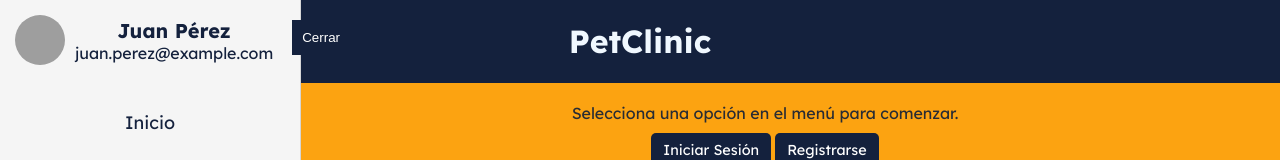
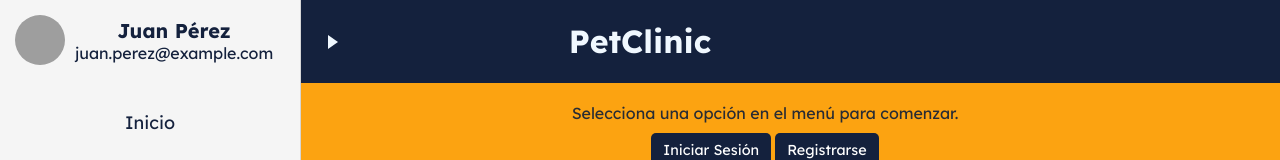
Before and after one commit to Aper-ux/VeterinariaWeb-Front, a React (Create React App) app: page / in a window 1280 px wide. Shown: the top 160 px of the page. Built offline with nearby package versions, Linux system fonts and the light colour scheme; grey boxes are pictures that could not be loaded.

Commit message:
Menu actualizado

```diff
--- a/src/components/Sidebar.js
+++ b/src/components/Sidebar.js
@@ -14,7 +14,17 @@ const Sidebar = () => {
     return (
         <div className={`sidebar ${isOpen ? 'open' : 'closed'}`}>
             <button className="toggle-button" onClick={() => setIsOpen(!isOpen)}>
-                {isOpen ? 'Cerrar' : 'Abrir'}
+                {/* menu icon, closed and open white*/}
+                {isOpen ? (
+                    <svg xmlns="http://www.w3.org/2000/svg" width="24" height="24" viewBox="0 0 24 24" fill="aliceblue">
+                        <path d="M12 5v14l10-7z" />
+                    </svg>
+                ) : (
+                    <svg xmlns="http://www.w3.org/2000/svg" width="24" height="24" viewBox="0 0 24 24" fill="aliceblue">
+                        <path d="M4 6h16v2H4zm0 5h16v2H4zm0 5h16v2H4z" />
+                    </svg>
+                )}
+
             </button>
             {isOpen && (
                 <div className="sidebar-content">
```
